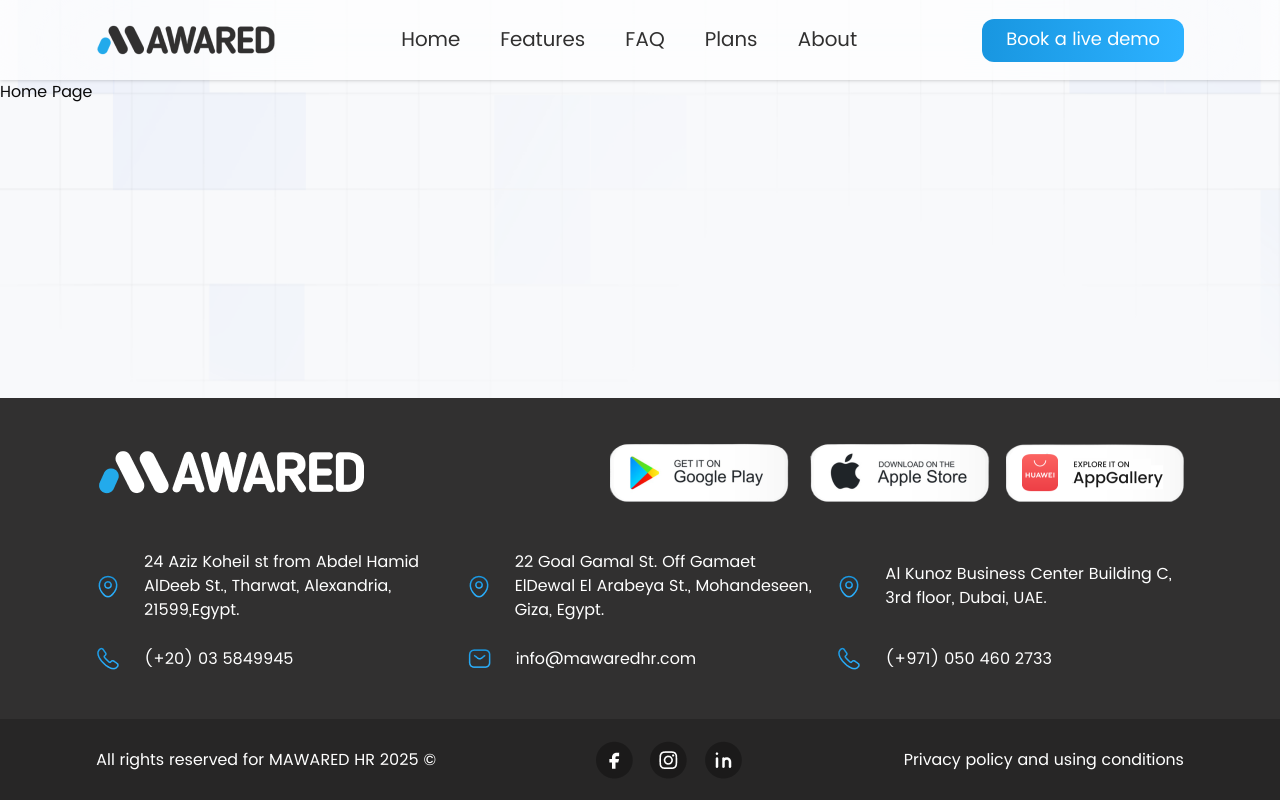
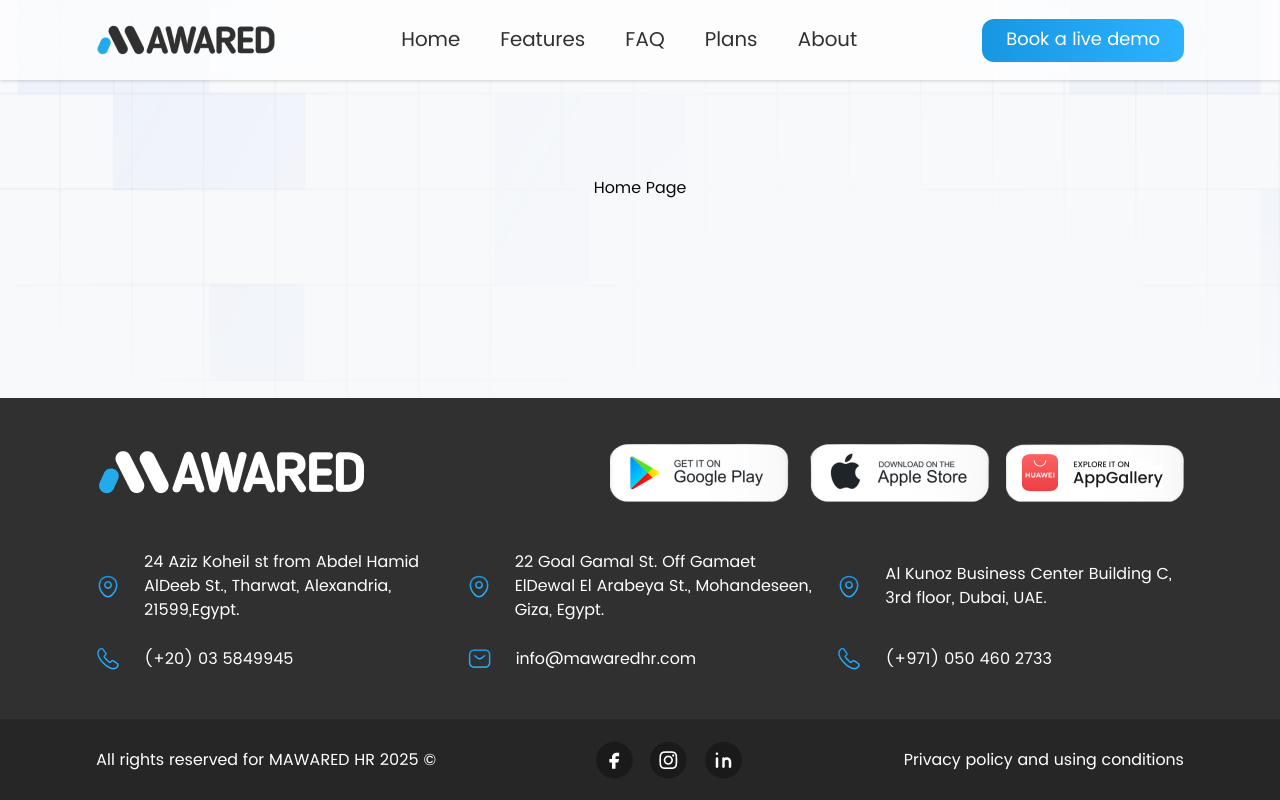
Before and after one commit to neldeeb/mawared-website-fe, a React (Vite) app: page / in a window 1280 px wide. Built offline with nearby package versions, Linux system fonts and the light colour scheme.

Commit message:
init home page structure

```diff
--- a/src/components/Layout/index.tsx
+++ b/src/components/Layout/index.tsx
@@ -15,7 +15,7 @@ const Layout = ({ children }: Props) => {
 
       {/* Start of children of layout */}
 
-      <main className="flex-grow container mx-auto">{children}</main>
+      <main className="flex-grow p-24">{children}</main>
       {/* End of children of layout */}
 
       {/* Start of footer component */}
--- a/src/containers/HomePage/index.tsx
+++ b/src/containers/HomePage/index.tsx
@@ -3,7 +3,9 @@ import Layout from "@/components/Layout";
 const HomePage = () => {
   return (
     <Layout>
-      <h1>Home Page</h1>
+      <div className="flex justify-center">
+        <h1>Home Page</h1>
+      </div>
     </Layout>
   );
 };
```
